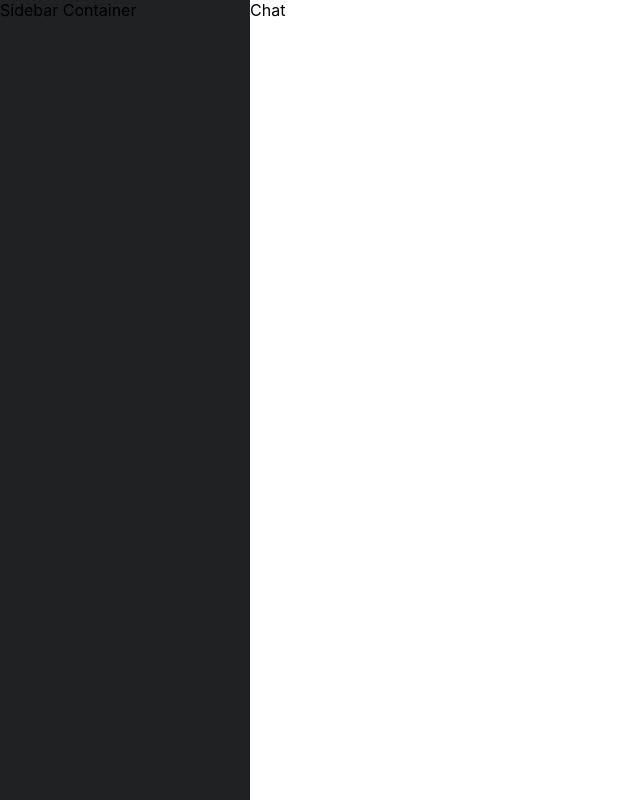
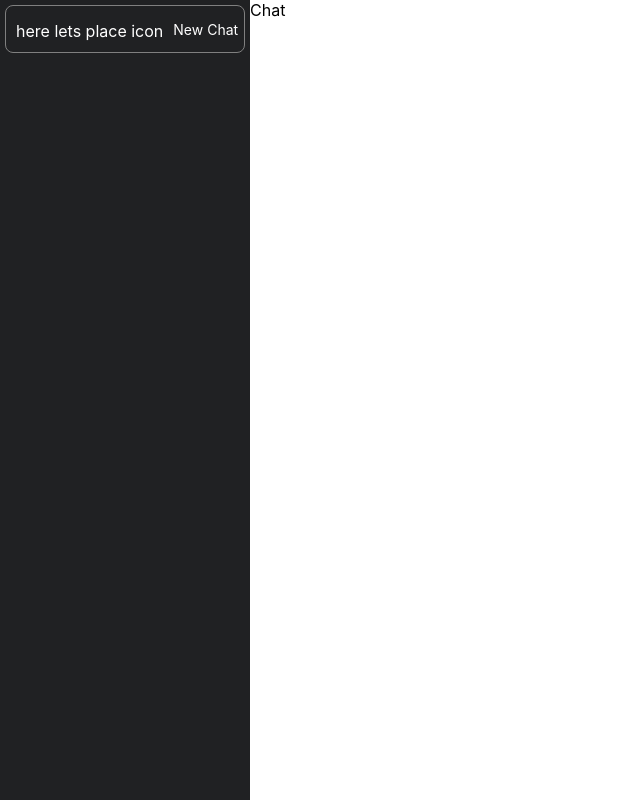
Before and after one commit to shubhsonic/pingpongai, a React (Create React App) app in the folder pingpongai/: page / in a window 1280 px wide. Shown: the whole page, without its empty margins (0-640 px from the left). Built offline with nearby package versions, Linux system fonts and the light colour scheme.

Commit message:
added new chat button

```diff
--- /dev/null
+++ b/pingpongai/src/Dashboard/Sidebar/NewChatButton.js
@@ -0,0 +1,12 @@
+import React from 'react'
+
+const NewChatButton = () => {
+  return (
+    <div className='new_chat_button' onClick={()=>{}}>
+        <div className='new_chat_button_icon'>here lets place icon</div>
+        <p className='new_chat_button_text'>New Chat</p>
+    </div>
+  )
+}
+
+export default NewChatButton
--- a/pingpongai/src/Dashboard/Sidebar/Sidebar.js
+++ b/pingpongai/src/Dashboard/Sidebar/Sidebar.js
@@ -1,8 +1,11 @@
 import React from 'react'
+import NewChatButton from './NewChatButton';
 
 const Sidebar = () => {
   return (
-    <div className='sidebar_container'>Sidebar Container</div>
+    <div className='sidebar_container'>
+        <NewChatButton />
+    </div>
   )
 }
 
```
